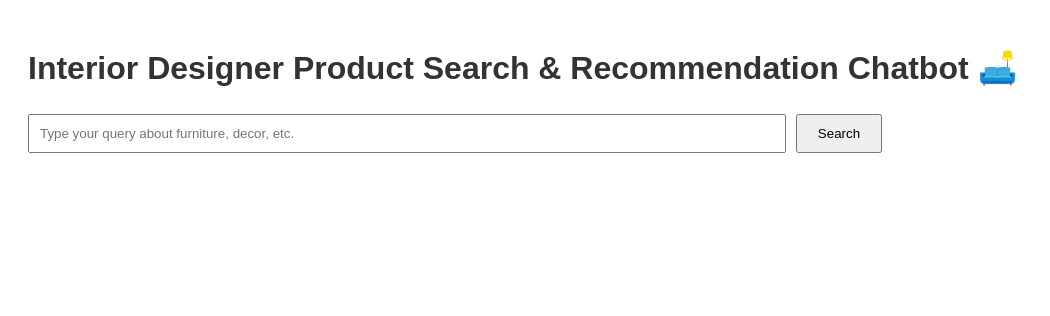
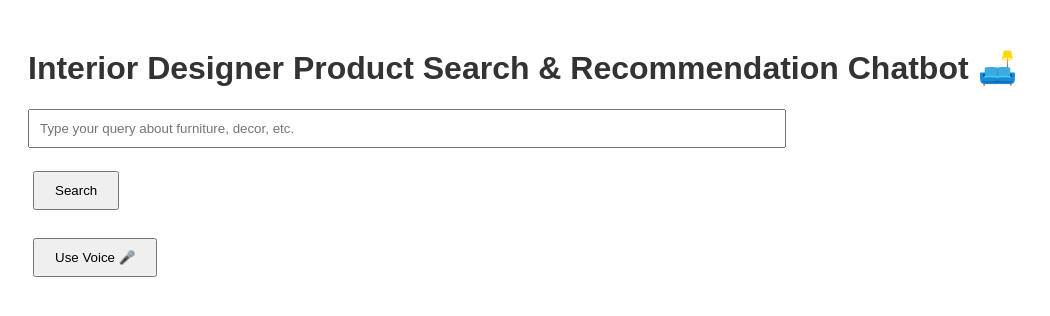
Before and after one commit to b22cse040/E-Com_Recommendations, a Flask app: template frontend/templates/index.html in a window 1280 px wide. Shown: the top 316 px of the page, without its empty margins (0-1050 px from the left). Run offline with Flask 3, Linux system fonts and the light colour scheme; the template is opened without the code that fills it, so the values that code supplies are empty.

Commit message:
Voice search now functional

```diff
--- a/evals/frontend_time.txt
+++ b/evals/frontend_time.txt
@@ -43,3 +43,9 @@ Similar query (picasso | Wall Art) response time: 0.0299 sec
 Similar query (mexican art | Wall Art) response time: 7.1920 sec
 Total similar queries time: 7.2420 sec
 ---
+Query: Sunflowers
+Main query response time: 10.9522 sec
+Similar queries response time: 0.1109 sec
+Similar query (sunflower | Wall Art) response time: 6.9491 sec
+Total similar queries time: 7.0600 sec
+---
--- a/frontend/app.py
+++ b/frontend/app.py
@@ -2,6 +2,7 @@ import os, json, threading
 from dotenv import load_dotenv
 from flask import Flask, render_template, request
 from frontend.logic import process_main_query, fetch_similar_queries, save_logs
+from src.speech import fetch_query_by_voice
 
 load_dotenv()
 model_name = os.getenv("MODEL_NAME")
@@ -11,9 +12,15 @@ app = Flask(__name__)
 @app.route("/", methods=["GET", "POST"])
 def index():
   if request.method == "POST":
-    user_query = request.form.get("query").strip()
+    use_voice = request.form.get("use_voice", "false").lower() == "true"
+
+    if use_voice:
+      user_query = fetch_query_by_voice()
+    else:
+      user_query = request.form.get("query", "").strip()
+
     if not user_query:
-      return render_template("error.html", message="Query cannot be empty.")
+      return render_template("error.html", message="Please enter a query.")
 
     try:
       results, main_logs = process_main_query(user_query, model_name)
@@ -46,5 +53,13 @@ def index():
 
   return render_template("index.html")
 
+@app.route("/voice-capture", methods=["POST"])
+def voice_capture():
+  try:
+    query = fetch_query_by_voice()
+    return {"query" : query}
+  except Exception as e:
+    return {"query": f"Error: {str(e)}"}
+
 if __name__ == "__main__":
   app.run(debug=True)
--- a/frontend/logic.py
+++ b/frontend/logic.py
@@ -1,11 +1,11 @@
-import json
+import os, json
 import time
 from dotenv import load_dotenv
 from src.llms.llms import form_response
 from src.query_emb import search_similar_queries
-from src.speech import fetch_query_by_voice
 
 load_dotenv()
+vit_ai_key = os.getenv("VIT_AI_KEY")
 
 def process_main_query(query: str, model_name: str):
   logs = []
--- a/frontend/templates/index.html
+++ b/frontend/templates/index.html
@@ -3,12 +3,35 @@
 <head>
     <title>Interior Designer Product Search</title>
     <link rel="stylesheet" href="{{ url_for('static', filename='style.css') }}">
+    <script>
+        function startVoiceCapture() {
+            // Show "Speak Now!" message
+            document.getElementById("status").innerText = "Speak now!";
+            // Send POST request to /voice-capture
+            fetch("/voice-capture", { method: "POST" })
+                .then(response => response.json())
+                .then(data => {
+                    // Display captured text in status
+                    document.getElementById("status").innerText = "Captured: " + data.query;
+                    // Optionally, fill in the text box so user can edit or submit directly
+                    document.getElementById("query").value = data.query;
+                })
+                .catch(error => {
+                    document.getElementById("status").innerText = "Error capturing voice!";
+                    console.error(error);
+                });
+        }
+    </script>
 </head>
 <body>
     <h1>Interior Designer Product Search & Recommendation Chatbot 🛋️</h1>
     <form method="POST">
-        <input type="text" name="query" placeholder="Type your query about furniture, decor, etc." required>
+        <input type="text" id="query" name="query" placeholder="Type your query about furniture, decor, etc." required>
+        <br><br>
         <button type="submit">Search</button>
     </form>
+    <br>
+    <button onclick="startVoiceCapture()">Use Voice 🎤</button>
+    <p id="status"></p>
 </body>
 </html>
```
